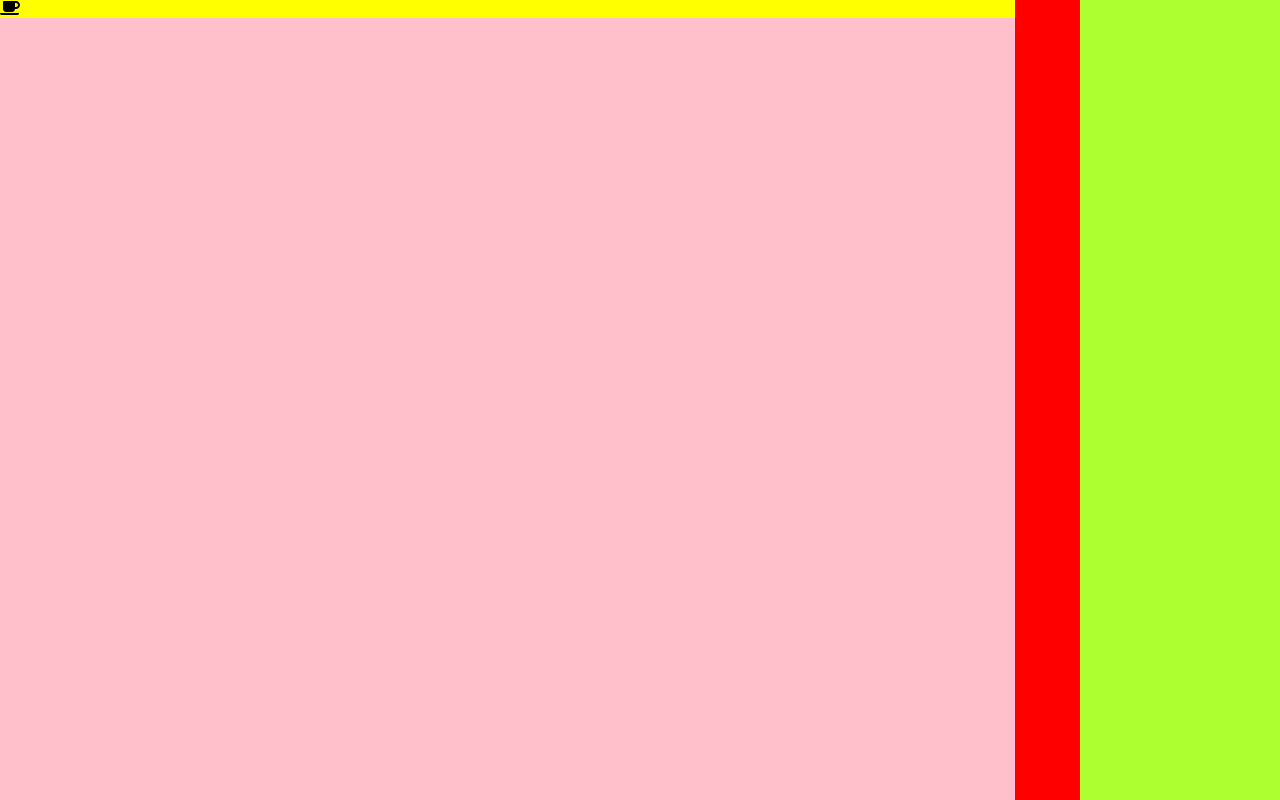
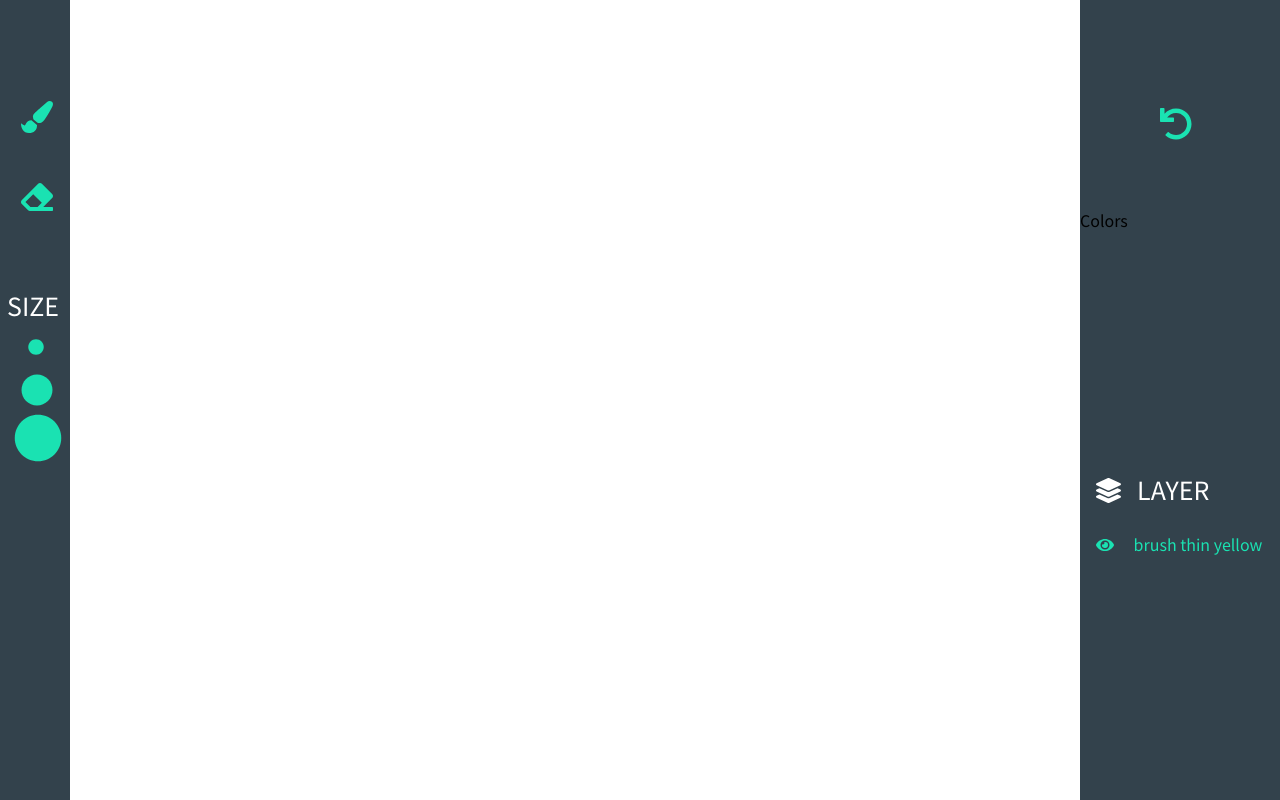
Before and after one commit to kraskasystems/paintify, a website built with webpack: page src/static/index.html in a window 1280 px wide. Built offline with nearby package versions, Linux system fonts and the light colour scheme.

Commit message:
Adding Icons.

```diff
--- a/src/css/style.css
+++ b/src/css/style.css
@@ -1,19 +1,69 @@
 *{
   margin: 0;
   padding: 0;
+  font-family: 'Noto Sans HK', sans-serif;
 }
 
 #app {
   height: 100vh;
   display: grid;
-  grid-template-columns: auto 65px 200px;
+  grid-template-columns: 70px auto 200px;
   overflow: hidden;
 }
 
+/*ToolBar*/
 #toolBar {
-  background-color: red;
+  display: grid;
+  grid-template-rows: 10% 10% 10% 5% 5% 5% 5%;
+  background-color: #33424C;
+  overflow: hidden;
 }
 
+.fa-paint-brush{
+  color: #1AE2B2;
+  padding: 30% 20% 20% 30%;
+  grid-row: 2;
+}
+
+.fa-paint-brush:hover {
+  color: white;
+}
+
+.fa-eraser{
+  color: #1AE2B2;
+  padding: 30% 20% 20% 30%;
+  grid-row: 3;
+}
+
+.fa-eraser:hover {
+  color: white;
+}
+
+p {
+  color: white;
+  font-size: 25px;
+  padding: 10%;
+  grid-row: 3;
+}
+
+#stroke-thin {
+  color: #1AE2B2;
+  padding: 20% 40%;
+}
+
+#stroke-regular {
+  color: #1AE2B2;
+  padding: 20% 30%;
+}
+
+#stroke-thick {
+  color: #1AE2B2;
+  padding: 20%;
+}
+
+
+
+/*Stage*/
 #stage {
   background-color: yellow;
 }
@@ -21,9 +71,40 @@
 .layer {
   width: 100%;
   height: 100%;
-  background-color: pink;
+  background-color: white;
 }
 
+/*LayerPanel*/
 #layerPanel {
-  background-color: greenyellow;
+  display: grid;
+  grid-template-rows: 6% 20% 30%;
+  background-color: #33424C;
 }
+
+.fa-undo {
+  color: #1AE2B2;
+  padding: 30% 40% 10% 40%;
+  grid-row: 2;
+}
+
+ul {
+  list-style: none;
+  color: #1AE2B2;
+}
+
+#layerHeader {
+  color: white;
+  font-size: 25px;
+}
+
+.fa-layer-group {
+  margin-left: 8%;
+  margin-right: 8%;
+  margin-top: 15%;
+}
+
+.fa-eye {
+  margin-left: 8%;
+  margin-right: 8%;
+  margin-top: 15%;
+}
--- a/src/js/index.js
+++ b/src/js/index.js
@@ -2,9 +2,17 @@
 
 import '@/css/style.css';
 import { library, dom } from '@fortawesome/fontawesome-svg-core';
-import { faCoffee } from '@fortawesome/free-solid-svg-icons';
+import { faPaintBrush } from '@fortawesome/free-solid-svg-icons';
+import { faEraser }     from '@fortawesome/free-solid-svg-icons';
+import { faCircle }     from '@fortawesome/free-solid-svg-icons';
 
-library.add( faCoffee );
+
+import { faUndo }       from '@fortawesome/free-solid-svg-icons';
+import { faLayerGroup } from '@fortawesome/free-solid-svg-icons';
+import { faEye}        from '@fortawesome/free-solid-svg-icons';
+
+
+library.add( faPaintBrush, faEraser, faCircle, faUndo, faLayerGroup, faEye);
 dom.i2svg();
 
 /*
--- a/src/static/index.html
+++ b/src/static/index.html
@@ -3,12 +3,46 @@
 <head>
   <meta charset="UTF-8">
   <title>Paintifyer - a cool drawing App</title>
+  <link href="https://fonts.googleapis.com/css?family=Noto+Sans+HK&display=swap" rel="stylesheet">
 </head>
 <body>
   <div id="app">
-    <div id="stage"><i class="fas fa-coffee"></i></div>
-    <div id="toolBar"></div>
-    <div id="layerPanel"></div>
+    <div id="toolBar">
+      <div></div>
+      <div>
+        <i class="fas fa-paint-brush fa-2x"></i>
+      </div>
+      <div>
+        <i class="fas fa-eraser fa-2x"></i>
+      </div>
+      <div></div>
+      <div>
+        <p>SIZE</p>
+      </div>
+      <div id="stroke-thin" ><i class="fas fa-circle fa-1x"></i></div>
+      <div id="stroke-regular"><i class="fas fa-circle fa-2x"></i></div>
+      <div id="stroke-thick"><i class="fas fa-circle fa-3x"></i></div>
+    </div>
+
+    <div id="stage"></div>
+
+
+    <div id="layerPanel">
+      <div></div>
+      <div>
+        <i class="fas fa-undo fa-2x"></i>
+      </div>
+      <div>
+        Colors
+
+      </div>
+      <div>
+          <ul>
+            <li id="layerHeader"><i class="fas fa-layer-group fa-1x"></i>LAYER</li>
+            <li> <i class="fas fa-eye fa-1x"></i> brush thin yellow </li>
+          </ul>
+      </div>
+    </div>
   </div>
 </body>
 </html>
```
Also changed, not shown: dist/index.html, dist/main.js.
